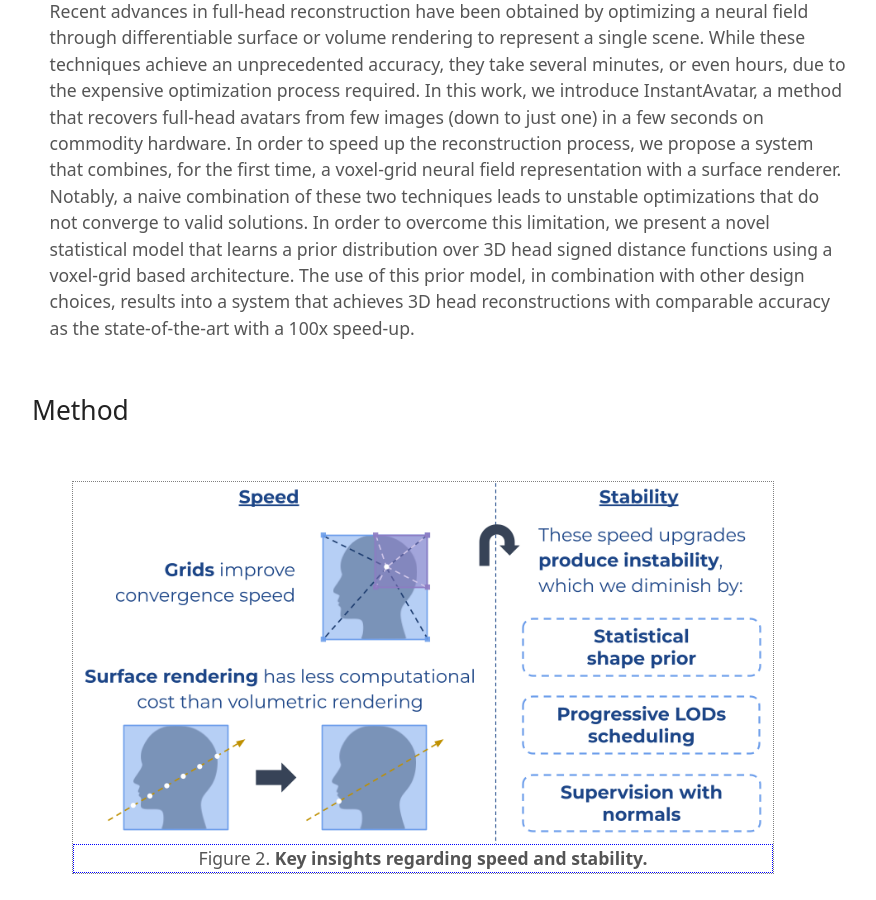
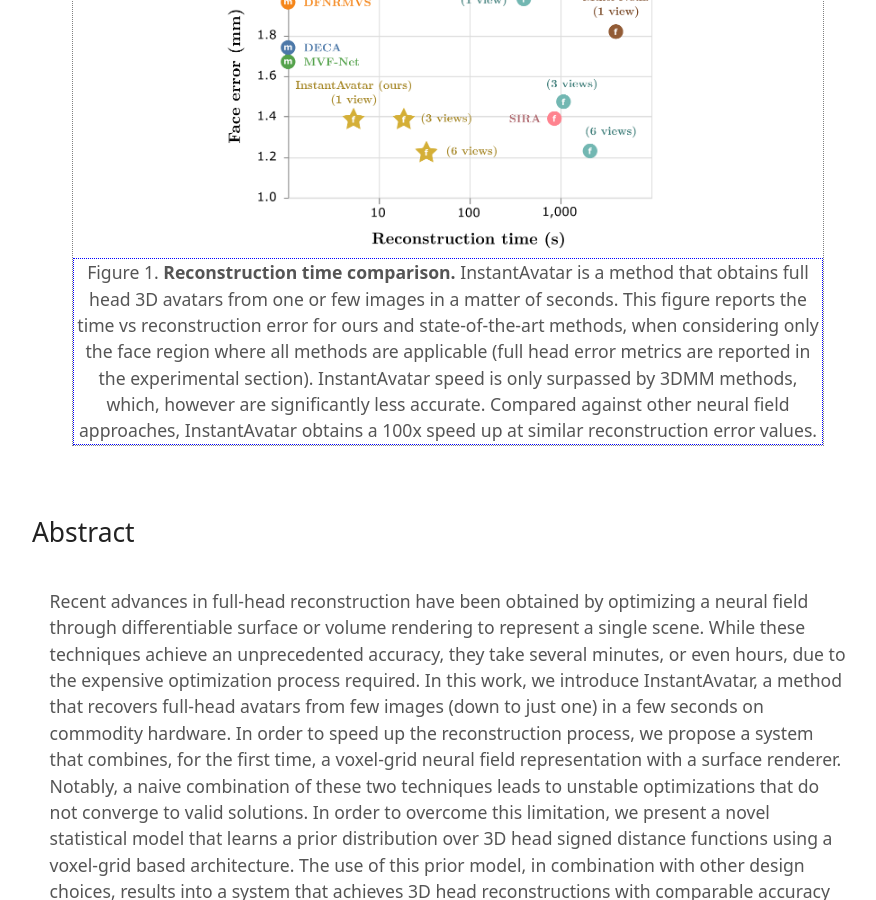
Before and after one commit to CrisalixSA/instant-avatar, a Jekyll site: the page built from index.md, in a window 1280 px wide and 900 px high, scrolled down 630 px. Shown: the whole window, without its empty margins (192-1068 px from the left). Built offline with Jekyll 4.4.1, drawn with Linux system fonts in a browser that asks for light colours; our own code applies the rules of GitHub Pages for plain Markdown files; some of the changed text lies outside the part shown.

Commit message:
Added teaser caption for proper alignment

````diff
--- a/index.md
+++ b/index.md
@@ -1,6 +1,11 @@
 ---
 layout: default
 ---
+
+<figure align="center"  style="margin-top: 2em; margin-bottom: 2em">
+  <img src="assets/images/teaser.png" width="450" />
+  <figcaption>Figure 1. <b>Reconstruction time comparison.</b> InstantAvatar is a method that obtains full head 3D avatars from one or few images in a matter of seconds. This figure reports the time vs reconstruction error for ours and state-of-the-art methods, when considering only the face region where all methods are applicable (full head error metrics are reported in the experimental section). InstantAvatar speed is only surpassed by 3DMM methods, which, however are significantly less accurate. Compared against other neural field approaches, InstantAvatar obtains a 100x speed up at similar reconstruction error values.</figcaption>
+</figure>
 
 ## Abstract
 
@@ -54,21 +59,6 @@ The proposed method is compared against parametric model-based methods like [DEC
   <figcaption>Figure 9. <b>3D reconstruction optimization process</b> on commodity hardware (input: <b>6 views</b>).</figcaption>
 </figure>
 
-<figure align="center"  style="margin-top: 2em; margin-bottom: 2em">
-  <img src="assets/images/teaser.png" width="450" />
-  <figcaption>Figure 1. <b>Reconstruction time comparison.</b></figcaption>
-</figure>
-
-<figure align="center"  style="margin-top: 2em; margin-bottom: 2em">
-  <img src="assets/images/6 views - 797a46725454b9c0.gif" width="300" />
-  <figcaption>Figure 1. <b>Reconstruction time comparison.</b></figcaption>
-</figure>
-
-<figure align="center"  style="margin-top: 2em; margin-bottom: 2em">
-  <img src="assets/images/teaser.png" width="450" />
-  <figcaption>Figure 1. <b>Reconstruction time comparison.</b></figcaption>
-</figure>
-
 ## BibTeX
 
 ```latex
````
